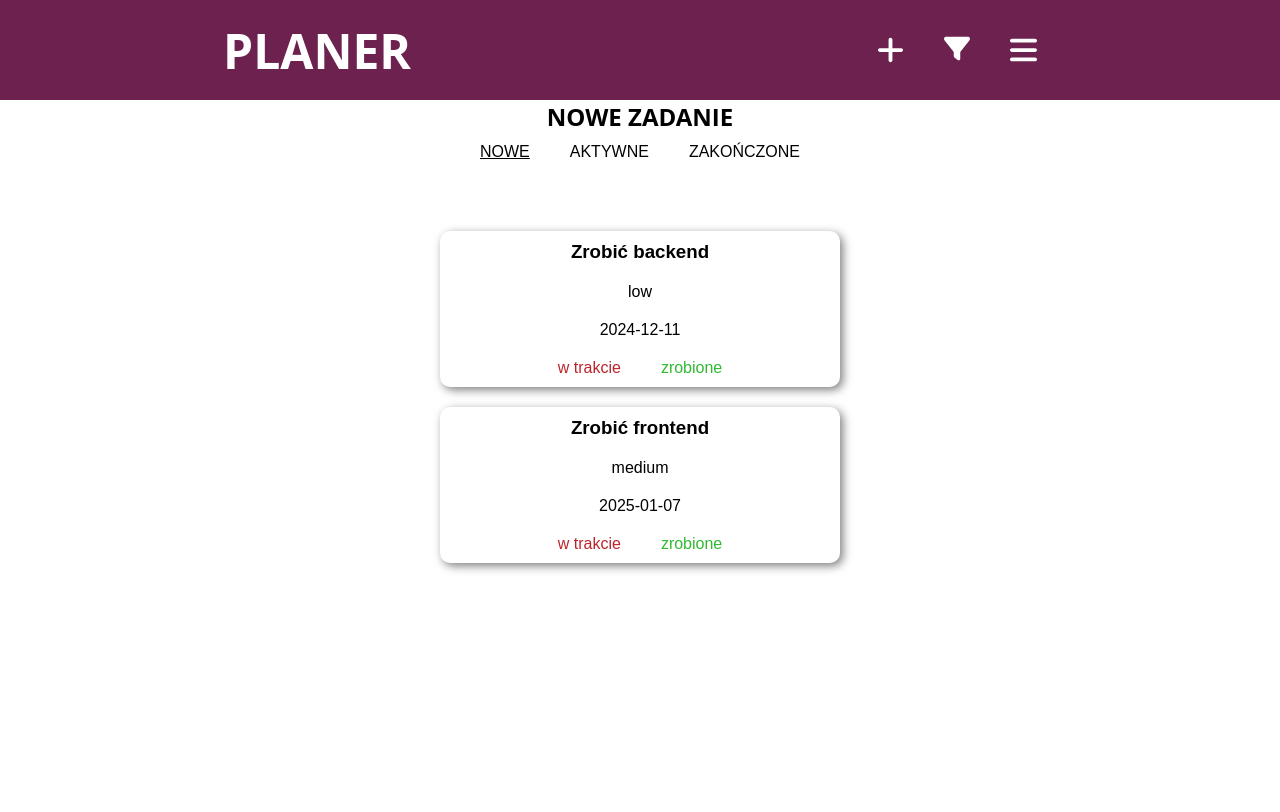
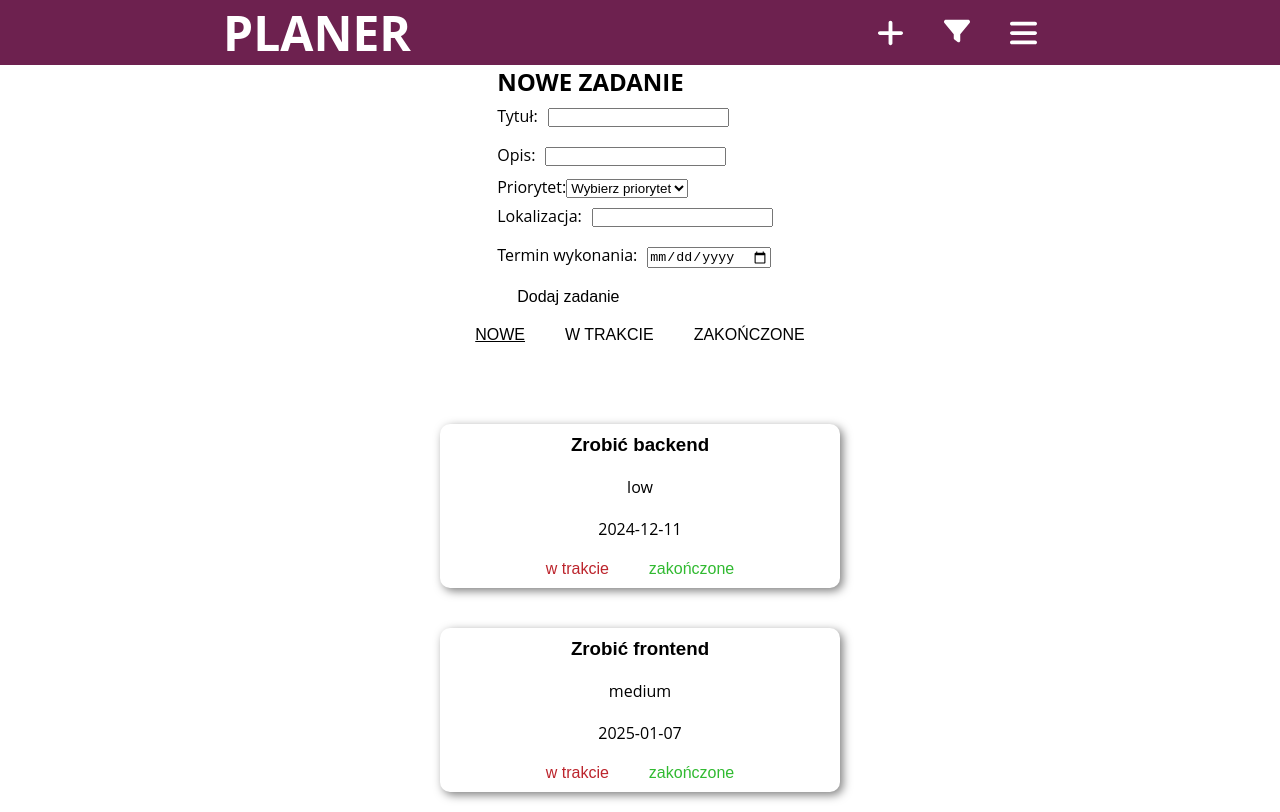
Before and after one commit to PiotrPiwowarski/todo-app-pwa, a React (Create React App) app: page / in a window 1280 px wide. Both pictures are taken after a click on the button 890 px from the left and 50 px from the top of the page. Built offline with nearby package versions, Linux system fonts and the light colour scheme; no server answers.

Commit message:
new commit

```diff
--- a/src/App.js
+++ b/src/App.js
@@ -36,11 +36,15 @@ function App() {
 		filterVisibility: false,
 	});
 
+	const onTaskSubmit =(task) => {
+		setTasks(prev => [...prev, task])
+	}
+
 	return (
 		<div className='app'>
 			<Header setAddTaskAndFilterVisibility={setAddTaskAndFilterVisibility} />
 			<Filter addTaskAndFilterVisibility={addTaskAndFilterVisibility} />
-			<AddTask addTaskAndFilterVisibility={addTaskAndFilterVisibility} />
+			<AddTask addTaskAndFilterVisibility={addTaskAndFilterVisibility} onTaskSubmit={onTaskSubmit} />
 			<AsideMenu />
 			<TasksList tasks={tasks} setTasks={setTasks} />
 		</div>
--- a/src/components/AddTask.jsx
+++ b/src/components/AddTask.jsx
@@ -1,8 +1,81 @@
-const AddTask = ({ addTaskAndFilterVisibility }) => {
+import { useState, useEffect } from 'react';
+
+const AddTask = ({ addTaskAndFilterVisibility, onTaskSubmit }) => {
+    const [title, setTitle] = useState('');
+    const [description, setDescription] = useState('');
+    const [priority, setPriority] = useState('');
+    const [location, setLocation] = useState('');
+    const [deadline, setDeadline] = useState('');
+
+    useEffect(() => {
+        navigator.geolocation.getCurrentPosition(
+            (position) => {
+                const latitude = position.coords.latitude;
+                const longitude = position.coords.longitude;
+                setLocation(`Latitude: ${latitude}, Longitude: ${longitude}`);
+            },
+            (error) => {
+                console.error("Błąd przy pobieraniu lokalizacji:", error);
+                setLocation("Lokalizacja niedostępna");
+            }
+        );
+    }, []);
+
+    const handleSubmit = (e) => {
+        e.preventDefault();
+        const newTask = {
+            title,
+            description,
+            priority,
+            status: 'nowe',
+            location,
+            dateOfCreation: new Date().toISOString().replace('T', ' ').split('.')[0],
+            deadline
+        };
+        onTaskSubmit(newTask);
+        resetForm();
+    };
+
+    const resetForm = () => {
+        setTitle('');
+        setDescription('');
+        setPriority('');
+        setLocation('');
+        setDeadline('');
+    };
+
     if (addTaskAndFilterVisibility.addTaskVisibility) {
         return (
             <div className='add-task'>
                 <h2>NOWE ZADANIE</h2>
+                <form onSubmit={handleSubmit} className='form'>
+                    <label>
+                        Tytuł:
+                        <input type="text" value={title} onChange={(e) => setTitle(e.target.value)} required />
+                    </label>
+                    <label>
+                        Opis:
+                        <input value={description} onChange={(e) => setDescription(e.target.value)} required />
+                    </label>
+                    <label>
+                        Priorytet:
+                        <select value={priority} onChange={(e) => setPriority(e.target.value)} required>
+                            <option value="">Wybierz priorytet</option>
+                            <option value="wysoki">Wysoki</option>
+                            <option value="sredni">Średni</option>
+                            <option value="niski">Niski</option>
+                        </select>
+                    </label>
+                    <label>
+                        Lokalizacja:
+                        <input type="text" value={location} onChange={(e) => setLocation(e.target.value)} />
+                    </label>
+                    <label>
+                        Termin wykonania:
+                        <input type="date" value={deadline} onChange={(e) => setDeadline(e.target.value)} />
+                    </label>
+                    <button type="submit">Dodaj zadanie</button>
+                </form>
             </div>
         );
     } else {
--- a/src/components/Categories.jsx
+++ b/src/components/Categories.jsx
@@ -19,7 +19,7 @@ const Categories = () => {
 	return (
 		<div className='aside-menu'>
 			<button onClick={handleClickNew} style={button === 'new' ? {textDecoration: 'underline'} : {}}>NOWE</button>
-			<button onClick={handleClickActive} style={button === 'active' ? {textDecoration: 'underline'} : {}}>AKTYWNE</button>
+			<button onClick={handleClickActive} style={button === 'active' ? {textDecoration: 'underline'} : {}}>W TRAKCIE</button>
 			<button onClick={handleClickFinished} style={button === 'finished' ? {textDecoration: 'underline'} : {}}>ZAKOŃCZONE</button>
 		</div>
 	);
--- a/src/components/Task.jsx
+++ b/src/components/Task.jsx
@@ -1,15 +1,14 @@
-const Task = ({ task }) => {
-	const handleTaskDetails = () => {};
+const Task = ({ task , handleClickDetails}) => {
 	return (
 		<div className='task'>
-			<button onClick={handleTaskDetails}>
+			<button onClick={handleClickDetails}>
 				<h3>{task.title}</h3>
 			</button>
 			<p>{task.priority}</p>
 			<p>{task.deadline}</p>
 			<div className='task-buttons'>
 				<button className='button-active'>w trakcie</button>
-				<button className='button-finished'>zrobione</button>
+				<button className='button-finished'>zakończone</button>
 			</div>
 		</div>
 	);
--- a/src/components/TaskDetails.jsx
+++ b/src/components/TaskDetails.jsx
@@ -1,7 +1,7 @@
-const TaskDetails = ({ task }) => {
+const TaskDetails = ({ task, handleClickDetails }) => {
 	return (
 		<div className='task'>
-			<button>
+			<button onClick={handleClickDetails}>
 				<h3>{task.title}</h3>
 			</button>
 			<p>Opis: {task.description}</p>
--- a/src/components/TasksList.jsx
+++ b/src/components/TasksList.jsx
@@ -4,7 +4,9 @@ import TaskDetails from './TaskDetails';
 const TasksList = ({ tasks, setTasks }) => {
 	const handleClickDetails = (clickedTask) => {
 		const updatedTasks = tasks.map((task) =>
-			task.id === clickedTask.id ? { ...task, showDetails: !task.showDetails } : task
+			task.id === clickedTask.id
+				? { ...task, showDetails: !task.showDetails }
+				: task
 		);
 		setTasks(updatedTasks);
 	};
@@ -12,11 +14,13 @@ const TasksList = ({ tasks, setTasks }) => {
 		<div className='tasks-list'>
 			{tasks.map((task) => {
 				return (
-					<button onClick={() => handleClickDetails(task)} key={task.id}>
-						<div>
-							{task.showDetails === true ? <TaskDetails task={task} /> : <Task task={task} />}
-						</div>
-					</button>
+					<div key={task.id}>
+						{task.showDetails === true ? (
+							<TaskDetails task={task} handleClickDetails={() => handleClickDetails(task)} />
+						) : (
+							<Task task={task} handleClickDetails={() => handleClickDetails(task)} />
+						)}
+					</div>
 				);
 			})}
 		</div>
--- a/src/index.css
+++ b/src/index.css
@@ -98,6 +98,7 @@ p {
     flex-direction: column;
     justify-content: center;
     align-items: center;
+    margin: 20px;
 }
 
 .button-active {
@@ -113,4 +114,14 @@ p {
     flex-direction: row;
 }
 
-/* task details */
+/* add task */
+.add-task, form {
+    display: flex;
+    flex-direction: column;
+    justify-content: center;
+    align-items: flex-start;
+}
+
+input {
+    margin: 10px;
+}
```
Lines whose indentation alone changed are shown as unchanged.
